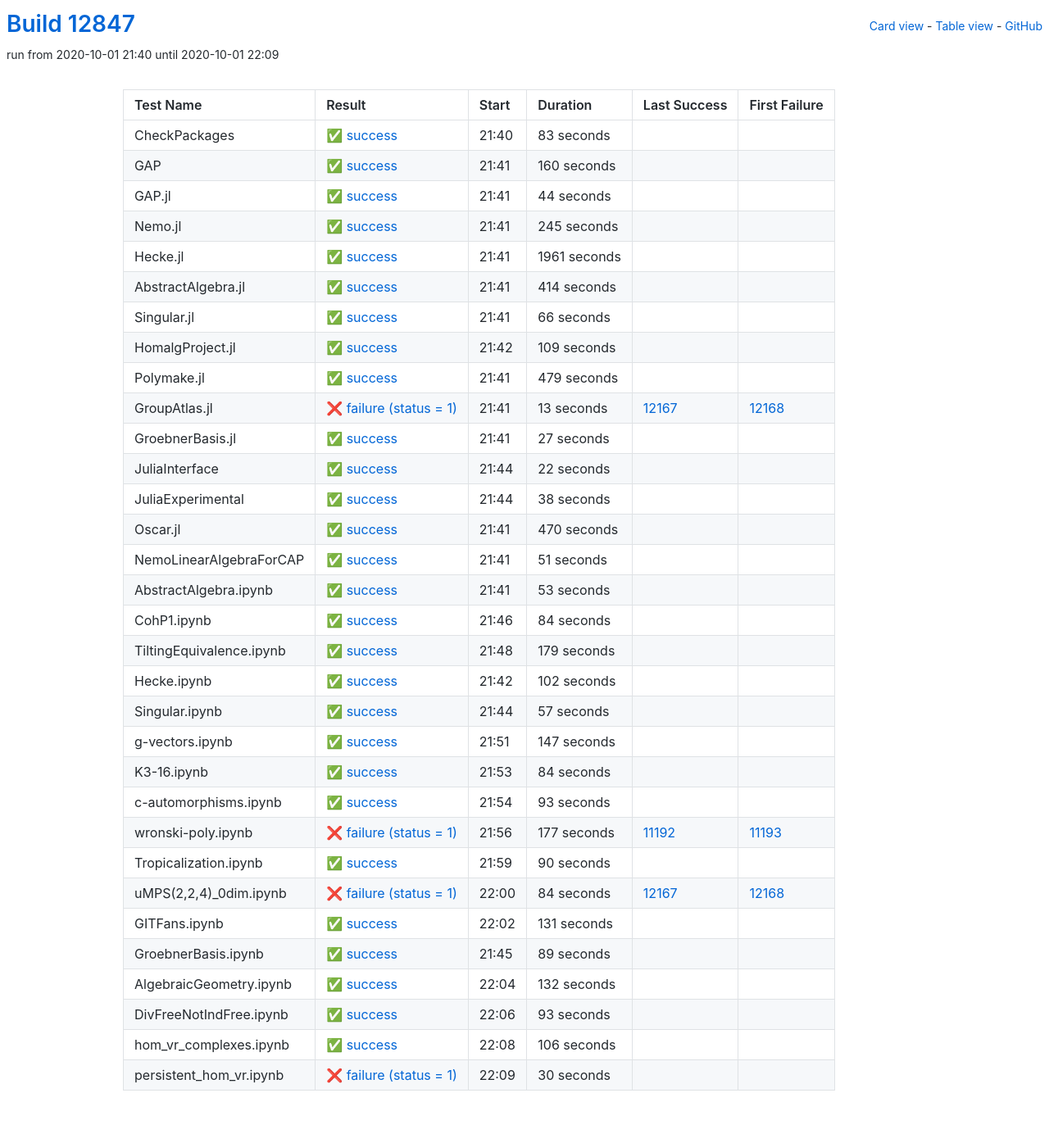
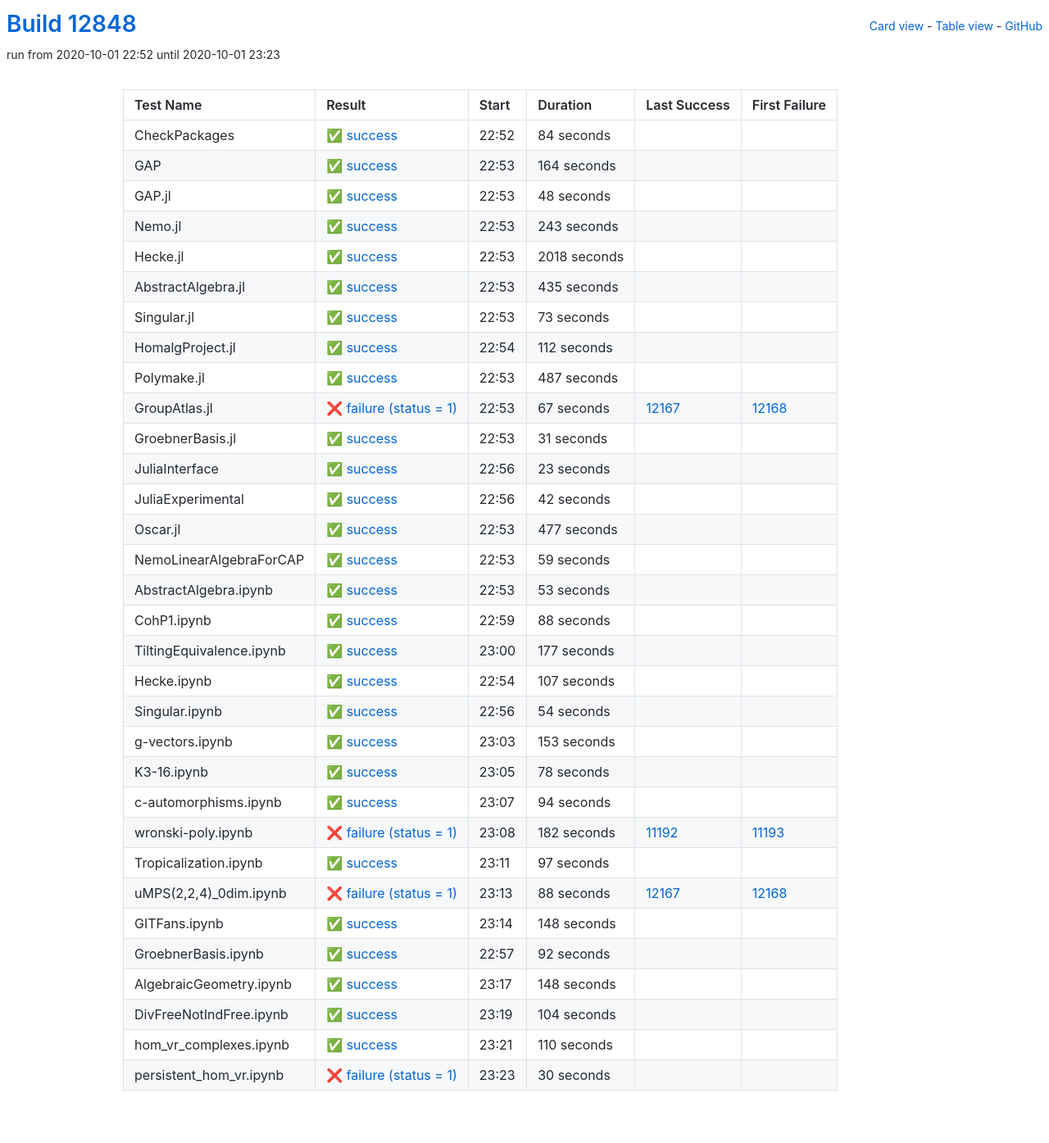
Before and after one commit to oscar-system/oscar-ci-status, a Jekyll site: the page built from table.html, in a window 1280 px wide. Shown: the whole page at 82% size. Built offline with Jekyll 4.4.1, drawn with Linux system fonts in a browser that asks for light colours.

Commit message:
Build #12848

```diff
--- a/_data/ci.yml
+++ b/_data/ci.yml
@@ -1,6 +1,6 @@
 ---
-build: 12847
-build_url: https://oscarci.mathematik.uni-kl.de/job/oscar/12847/
+build: 12848
+build_url: https://oscarci.mathematik.uni-kl.de/job/oscar/12848/
 job: oscar
 organization: oscar-system
 repo: oscar-ci-status
@@ -8,188 +8,188 @@
 tests:
 - name: CheckPackages
   id: checkpackages
-  log: https://oscarci.mathematik.uni-kl.de/job/oscar/12847/artifact/logs/build-12847/CheckPackages.log
-  start: 2020-10-01 21:40
+  log: https://oscarci.mathematik.uni-kl.de/job/oscar/12848/artifact/logs/build-12848/CheckPackages.log
+  start: 2020-10-01 22:52
   success: true
   exitcode: 0
   status: success
-  duration: 83
+  duration: 84
   last_success: false
   last_success_url:
   first_failure: false
   first_failure_url:
 - name: GAP
   id: gap
-  log: https://oscarci.mathematik.uni-kl.de/job/oscar/12847/artifact/logs/build-12847/GAP.log
-  start: 2020-10-01 21:41
+  log: https://oscarci.mathematik.uni-kl.de/job/oscar/12848/artifact/logs/build-12848/GAP.log
+  start: 2020-10-01 22:53
   success: true
   exitcode: 0
   status: success
-  duration: 160
+  duration: 164
   last_success: false
   last_success_url:
   first_failure: false
   first_failure_url:
 - name: GAP.jl
   id: gap-jl
-  log: https://oscarci.mathematik.uni-kl.de/job/oscar/12847/artifact/logs/build-12847/GAP.jl.log
-  start: 2020-10-01 21:41
+  log: https://oscarci.mathematik.uni-kl.de/job/oscar/12848/artifact/logs/build-12848/GAP.jl.log
+  start: 2020-10-01 22:53
   success: true
   exitcode: 0
   status: success
-  duration: 44
+  duration: 48
   last_success: false
   last_success_url:
   first_failure: false
   first_failure_url:
 - name: Nemo.jl
   id: nemo-jl
-  log: https://oscarci.mathematik.uni-kl.de/job/oscar/12847/artifact/logs/build-12847/Nemo.jl.log
-  start: 2020-10-01 21:41
+  log: https://oscarci.mathematik.uni-kl.de/job/oscar/12848/artifact/logs/build-12848/Nemo.jl.log
+  start: 2020-10-01 22:53
   success: true
   exitcode: 0
   status: success
-  duration: 245
+  duration: 243
   last_success: false
   last_success_url:
   first_failure: false
   first_failure_url:
 - name: Hecke.jl
   id: hecke-jl
-  log: https://oscarci.mathematik.uni-kl.de/job/oscar/12847/artifact/logs/build-12847/Hecke.jl.log
-  start: 2020-10-01 21:41
+  log: https://oscarci.mathematik.uni-kl.de/job/oscar/12848/artifact/logs/build-12848/Hecke.jl.log
+  start: 2020-10-01 22:53
   success: true
   exitcode: 0
   status: success
-  duration: 1961
+  duration: 2018
   last_success: false
   last_success_url:
   first_failure: false
   first_failure_url:
 - name: AbstractAlgebra.jl
   id: abstractalgebra-jl
-  log: https://oscarci.mathematik.uni-kl.de/job/oscar/12847/artifact/logs/build-12847/AbstractAlgebra.jl.log
-  start: 2020-10-01 21:41
+  log: https://oscarci.mathematik.uni-kl.de/job/oscar/12848/artifact/logs/build-12848/AbstractAlgebra.jl.log
+  start: 2020-10-01 22:53
   success: true
   exitcode: 0
   status: success
-  duration: 414
+  duration: 435
   last_success: false
   last_success_url:
   first_failure: false
   first_failure_url:
 - name: Singular.jl
   id: singular-jl
-  log: https://oscarci.mathematik.uni-kl.de/job/oscar/12847/artifact/logs/build-12847/Singular.jl.log
-  start: 2020-10-01 21:41
+  log: https://oscarci.mathematik.uni-kl.de/job/oscar/12848/artifact/logs/build-12848/Singular.jl.log
+  start: 2020-10-01 22:53
   success: true
   exitcode: 0
   status: success
-  duration: 66
+  duration: 73
   last_success: false
   last_success_url:
   first_failure: false
   first_failure_url:
 - name: HomalgProject.jl
   id: homalgproject-jl
-  log: https://oscarci.mathematik.uni-kl.de/job/oscar/12847/artifact/logs/build-12847/HomalgProject.jl.log
-  start: 2020-10-01 21:42
+  log: https://oscarci.mathematik.uni-kl.de/job/oscar/12848/artifact/logs/build-12848/HomalgProject.jl.log
+  start: 2020-10-01 22:54
   success: true
   exitcode: 0
   status: success
-  duration: 109
+  duration: 112
   last_success: false
   last_success_url:
   first_failure: false
   first_failure_url:
 - name: Polymake.jl
   id: polymake-jl
-  log: https://oscarci.mathematik.uni-kl.de/job/oscar/12847/artifact/logs/build-12847/Polymake.jl.log
-  start: 2020-10-01 21:41
+  log: https://oscarci.mathematik.uni-kl.de/job/oscar/12848/artifact/logs/build-12848/Polymake.jl.log
+  start: 2020-10-01 22:53
   success: true
   exitcode: 0
   status: success
-  duration: 479
+  duration: 487
   last_success: false
   last_success_url:
   first_failure: false
   first_failure_url:
 - name: GroupAtlas.jl
   id: groupatlas-jl
-  log: https://oscarci.mathematik.uni-kl.de/job/oscar/12847/artifact/logs/build-12847/GroupAtlas.jl.log
-  start: 2020-10-01 21:41
+  log: https://oscarci.mathematik.uni-kl.de/job/oscar/12848/artifact/logs/build-12848/GroupAtlas.jl.log
+  start: 2020-10-01 22:53
   success: false
   exitcode: 1
   status: failure
-  duration: 13
+  duration: 67
   last_success: 12167
   last_success_url: https://oscarci.mathematik.uni-kl.de/job/oscar/12167/
   first_failure: 12168
   first_failure_url: https://oscarci.mathematik.uni-kl.de/job/oscar/12168/
 - name: GroebnerBasis.jl
   id: groebnerbasis-jl
-  log: https://oscarci.mathematik.uni-kl.de/job/oscar/12847/artifact/logs/build-12847/GroebnerBasis.jl.log
-  start: 2020-10-01 21:41
+  log: https://oscarci.mathematik.uni-kl.de/job/oscar/12848/artifact/logs/build-12848/GroebnerBasis.jl.log
+  start: 2020-10-01 22:53
   success: true
   exitcode: 0
   status: success
-  duration: 27
+  duration: 31
   last_success: false
   last_success_url:
   first_failure: false
   first_failure_url:
 - name: JuliaInterface
   id: juliainterface
-  log: https://oscarci.mathematik.uni-kl.de/job/oscar/12847/artifact/logs/build-12847/JuliaInterface.log
-  start: 2020-10-01 21:44
+  log: https://oscarci.mathematik.uni-kl.de/job/oscar/12848/artifact/logs/build-12848/JuliaInterface.log
+  start: 2020-10-01 22:56
   success: true
   exitcode: 0
   status: success
-  duration: 22
+  duration: 23
   last_success: false
   last_success_url:
   first_failure: false
   first_failure_url:
 - name: JuliaExperimental
   id: juliaexperimental
-  log: https://oscarci.mathematik.uni-kl.de/job/oscar/12847/artifact/logs/build-12847/JuliaExperimental.log
-  start: 2020-10-01 21:44
+  log: https://oscarci.mathematik.uni-kl.de/job/oscar/12848/artifact/logs/build-12848/JuliaExperimental.log
+  start: 2020-10-01 22:56
   success: true
   exitcode: 0
   status: success
-  duration: 38
+  duration: 42
   last_success: false
   last_success_url:
   first_failure: false
   first_failure_url:
 - name: Oscar.jl
   id: oscar-jl
-  log: https://oscarci.mathematik.uni-kl.de/job/oscar/12847/artifact/logs/build-12847/Oscar.jl.log
-  start: 2020-10-01 21:41
+  log: https://oscarci.mathematik.uni-kl.de/job/oscar/12848/artifact/logs/build-12848/Oscar.jl.log
+  start: 2020-10-01 22:53
   success: true
   exitcode: 0
   status: success
-  duration: 470
+  duration: 477
   last_success: false
   last_success_url:
   first_failure: false
   first_failure_url:
 - name: NemoLinearAlgebraForCAP
   id: nemolinearalgebraforcap
-  log: https://oscarci.mathematik.uni-kl.de/job/oscar/12847/artifact/logs/build-12847/NemoLinearAlgebraForCAP.log
-  start: 2020-10-01 21:41
+  log: https://oscarci.mathematik.uni-kl.de/job/oscar/12848/artifact/logs/build-12848/NemoLinearAlgebraForCAP.log
+  start: 2020-10-01 22:53
   success: true
   exitcode: 0
   status: success
-  duration: 51
+  duration: 59
   last_success: false
   last_success_url:
   first_failure: false
   first_failure_url:
 - name: AbstractAlgebra.ipynb
   id: abstractalgebra-ipynb
-  log: https://oscarci.mathematik.uni-kl.de/job/oscar/12847/artifact/logs/build-12847/AbstractAlgebra.ipynb.log
-  start: 2020-10-01 21:41
+  log: https://oscarci.mathematik.uni-kl.de/job/oscar/12848/artifact/logs/build-12848/AbstractAlgebra.ipynb.log
+  start: 2020-10-01 22:53
   success: true
   exitcode: 0
   status: success
@@ -200,188 +200,188 @@
   first_failure_url:
 - name: CohP1.ipynb
   id: cohp1-ipynb
-  log: https://oscarci.mathematik.uni-kl.de/job/oscar/12847/artifact/logs/build-12847/CohP1.ipynb.log
-  start: 2020-10-01 21:46
+  log: https://oscarci.mathematik.uni-kl.de/job/oscar/12848/artifact/logs/build-12848/CohP1.ipynb.log
+  start: 2020-10-01 22:59
   success: true
   exitcode: 0
   status: success
-  duration: 84
+  duration: 88
   last_success: false
   last_success_url:
   first_failure: false
   first_failure_url:
 - name: TiltingEquivalence.ipynb
   id: tiltingequivalence-ipynb
-  log: https://oscarci.mathematik.uni-kl.de/job/oscar/12847/artifact/logs/build-12847/TiltingEquivalence.ipynb.log
-  start: 2020-10-01 21:48
+  log: https://oscarci.mathematik.uni-kl.de/job/oscar/12848/artifact/logs/build-12848/TiltingEquivalence.ipynb.log
+  start: 2020-10-01 23:00
   success: true
   exitcode: 0
   status: success
-  duration: 179
+  duration: 177
   last_success: false
   last_success_url:
   first_failure: false
   first_failure_url:
 - name: Hecke.ipynb
   id: hecke-ipynb
-  log: https://oscarci.mathematik.uni-kl.de/job/oscar/12847/artifact/logs/build-12847/Hecke.ipynb.log
-  start: 2020-10-01 21:42
+  log: https://oscarci.mathematik.uni-kl.de/job/oscar/12848/artifact/logs/build-12848/Hecke.ipynb.log
+  start: 2020-10-01 22:54
   success: true
   exitcode: 0
   status: success
-  duration: 102
+  duration: 107
   last_success: false
   last_success_url:
   first_failure: false
   first_failure_url:
 - name: Singular.ipynb
   id: singular-ipynb
-  log: https://oscarci.mathematik.uni-kl.de/job/oscar/12847/artifact/logs/build-12847/Singular.ipynb.log
-  start: 2020-10-01 21:44
+  log: https://oscarci.mathematik.uni-kl.de/job/oscar/12848/artifact/logs/build-12848/Singular.ipynb.log
+  start: 2020-10-01 22:56
   success: true
   exitcode: 0
   status: success
-  duration: 57
+  duration: 54
   last_success: false
   last_success_url:
   first_failure: false
   first_failure_url:
 - name: g-vectors.ipynb
   id: g-vectors-ipynb
-  log: https://oscarci.mathematik.uni-kl.de/job/oscar/12847/artifact/logs/build-12847/g-vectors.ipynb.log
-  start: 2020-10-01 21:51
+  log: https://oscarci.mathematik.uni-kl.de/job/oscar/12848/artifact/logs/build-12848/g-vectors.ipynb.log
+  start: 2020-10-01 23:03
   success: true
   exitcode: 0
   status: success
-  duration: 147
+  duration: 153
   last_success: false
   last_success_url:
   first_failure: false
   first_failure_url:
 - name: K3-16.ipynb
   id: k3-16-ipynb
-  log: https://oscarci.mathematik.uni-kl.de/job/oscar/12847/artifact/logs/build-12847/K3-16.ipynb.log
-  start: 2020-10-01 21:53
+  log: https://oscarci.mathematik.uni-kl.de/job/oscar/12848/artifact/logs/build-12848/K3-16.ipynb.log
+  start: 2020-10-01 23:05
   success: true
   exitcode: 0
   status: success
-  duration: 84
+  duration: 78
   last_success: false
   last_success_url:
   first_failure: false
   first_failure_url:
 - name: c-automorphisms.ipynb
   id: c-automorphisms-ipynb
-  log: https://oscarci.mathematik.uni-kl.de/job/oscar/12847/artifact/logs/build-12847/c-automorphisms.ipynb.log
-  start: 2020-10-01 21:54
+  log: https://oscarci.mathematik.uni-kl.de/job/oscar/12848/artifact/logs/build-12848/c-automorphisms.ipynb.log
+  start: 2020-10-01 23:07
   success: true
   exitcode: 0
   status: success
-  duration: 93
+  duration: 94
   last_success: false
   last_success_url:
   first_failure: false
   first_failure_url:
 - name: wronski-poly.ipynb
   id: wronski-poly-ipynb
-  log: https://oscarci.mathematik.uni-kl.de/job/oscar/12847/artifact/logs/build-12847/wronski-poly.ipynb.log
-  start: 2020-10-01 21:56
+  log: https://oscarci.mathematik.uni-kl.de/job/oscar/12848/artifact/logs/build-12848/wronski-poly.ipynb.log
+  start: 2020-10-01 23:08
   success: false
   exitcode: 1
   status: failure
-  duration: 177
+  duration: 182
   last_success: 11192
   last_success_url: https://oscarci.mathematik.uni-kl.de/job/oscar/11192/
   first_failure: 11193
   first_failure_url: https://oscarci.mathematik.uni-kl.de/job/oscar/11193/
 - name: Tropicalization.ipynb
   id: tropicalization-ipynb
-  log: https://oscarci.mathematik.uni-kl.de/job/oscar/12847/artifact/logs/build-12847/Tropicalization.ipynb.log
-  start: 2020-10-01 21:59
+  log: https://oscarci.mathematik.uni-kl.de/job/oscar/12848/artifact/logs/build-12848/Tropicalization.ipynb.log
+  start: 2020-10-01 23:11
   success: true
   exitcode: 0
   status: success
-  duration: 90
+  duration: 97
   last_success: false
   last_success_url:
   first_failure: false
   first_failure_url:
 - name: uMPS(2,2,4)_0dim.ipynb
   id: umps-2-2-4-0dim-ipynb
-  log: https://oscarci.mathematik.uni-kl.de/job/oscar/12847/artifact/logs/build-12847/uMPS-2-2-4-_0dim.ipynb.log
-  start: 2020-10-01 22:00
+  log: https://oscarci.mathematik.uni-kl.de/job/oscar/12848/artifact/logs/build-12848/uMPS-2-2-4-_0dim.ipynb.log
+  start: 2020-10-01 23:13
   success: false
   exitcode: 1
   status: failure
-  duration: 84
+  duration: 88
   last_success: 12167
   last_success_url: https://oscarci.mathematik.uni-kl.de/job/oscar/12167/
   first_failure: 12168
   first_failure_url: https://oscarci.mathematik.uni-kl.de/job/oscar/12168/
 - name: GITFans.ipynb
   id: gitfans-ipynb
-  log: https://oscarci.mathematik.uni-kl.de/job/oscar/12847/artifact/logs/build-12847/GITFans.ipynb.log
-  start: 2020-10-01 22:02
+  log: https://oscarci.mathematik.uni-kl.de/job/oscar/12848/artifact/logs/build-12848/GITFans.ipynb.log
+  start: 2020-10-01 23:14
   success: true
   exitcode: 0
   status: success
-  duration: 131
+  duration: 148
   last_success: false
   last_success_url:
   first_failure: false
   first_failure_url:
 - name: GroebnerBasis.ipynb
   id: groebnerbasis-ipynb
-  log: https://oscarci.mathematik.uni-kl.de/job/oscar/12847/artifact/logs/build-12847/GroebnerBasis.ipynb.log
-  start: 2020-10-01 21:45
+  log: https://oscarci.mathematik.uni-kl.de/job/oscar/12848/artifact/logs/build-12848/GroebnerBasis.ipynb.log
+  start: 2020-10-01 22:57
   success: true
   exitcode: 0
   status: success
-  duration: 89
+  duration: 92
   last_success: false
   last_success_url:
   first_failure: false
   first_failure_url:
 - name: AlgebraicGeometry.ipynb
   id: algebraicgeometry-ipynb
-  log: https://oscarci.mathematik.uni-kl.de/job/oscar/12847/artifact/logs/build-12847/AlgebraicGeometry.ipynb.log
-  start: 2020-10-01 22:04
+  log: https://oscarci.mathematik.uni-kl.de/job/oscar/12848/artifact/logs/build-12848/AlgebraicGeometry.ipynb.log
+  start: 2020-10-01 23:17
   success: true
   exitcode: 0
   status: success
-  duration: 132
+  duration: 148
   last_success: false
   last_success_url:
   first_failure: false
   first_failure_url:
 - name: DivFreeNotIndFree.ipynb
   id: divfreenotindfree-ipynb
-  log: https://oscarci.mathematik.uni-kl.de/job/oscar/12847/artifact/logs/build-12847/DivFreeNotIndFree.ipynb.log
-  start: 2020-10-01 22:06
+  log: https://oscarci.mathematik.uni-kl.de/job/oscar/12848/artifact/logs/build-12848/DivFreeNotIndFree.ipynb.log
+  start: 2020-10-01 23:19
   success: true
   exitcode: 0
   status: success
-  duration: 93
+  duration: 104
   last_success: false
   last_success_url:
   first_failure: false
   first_failure_url:
 - name: hom_vr_complexes.ipynb
   id: hom-vr-complexes-ipynb
-  log: https://oscarci.mathematik.uni-kl.de/job/oscar/12847/artifact/logs/build-12847/hom_vr_complexes.ipynb.log
-  start: 2020-10-01 22:08
+  log: https://oscarci.mathematik.uni-kl.de/job/oscar/12848/artifact/logs/build-12848/hom_vr_complexes.ipynb.log
+  start: 2020-10-01 23:21
   success: true
   exitcode: 0
   status: success
-  duration: 106
+  duration: 110
   last_success: false
   last_success_url:
   first_failure: false
   first_failure_url:
 - name: persistent_hom_vr.ipynb
   id: persistent-hom-vr-ipynb
-  log: https://oscarci.mathematik.uni-kl.de/job/oscar/12847/artifact/logs/build-12847/persistent_hom_vr.ipynb.log
-  start: 2020-10-01 22:09
+  log: https://oscarci.mathematik.uni-kl.de/job/oscar/12848/artifact/logs/build-12848/persistent_hom_vr.ipynb.log
+  start: 2020-10-01 23:23
   success: false
   exitcode: 1
   status: failure
```
Also changed, not shown: README.md.
